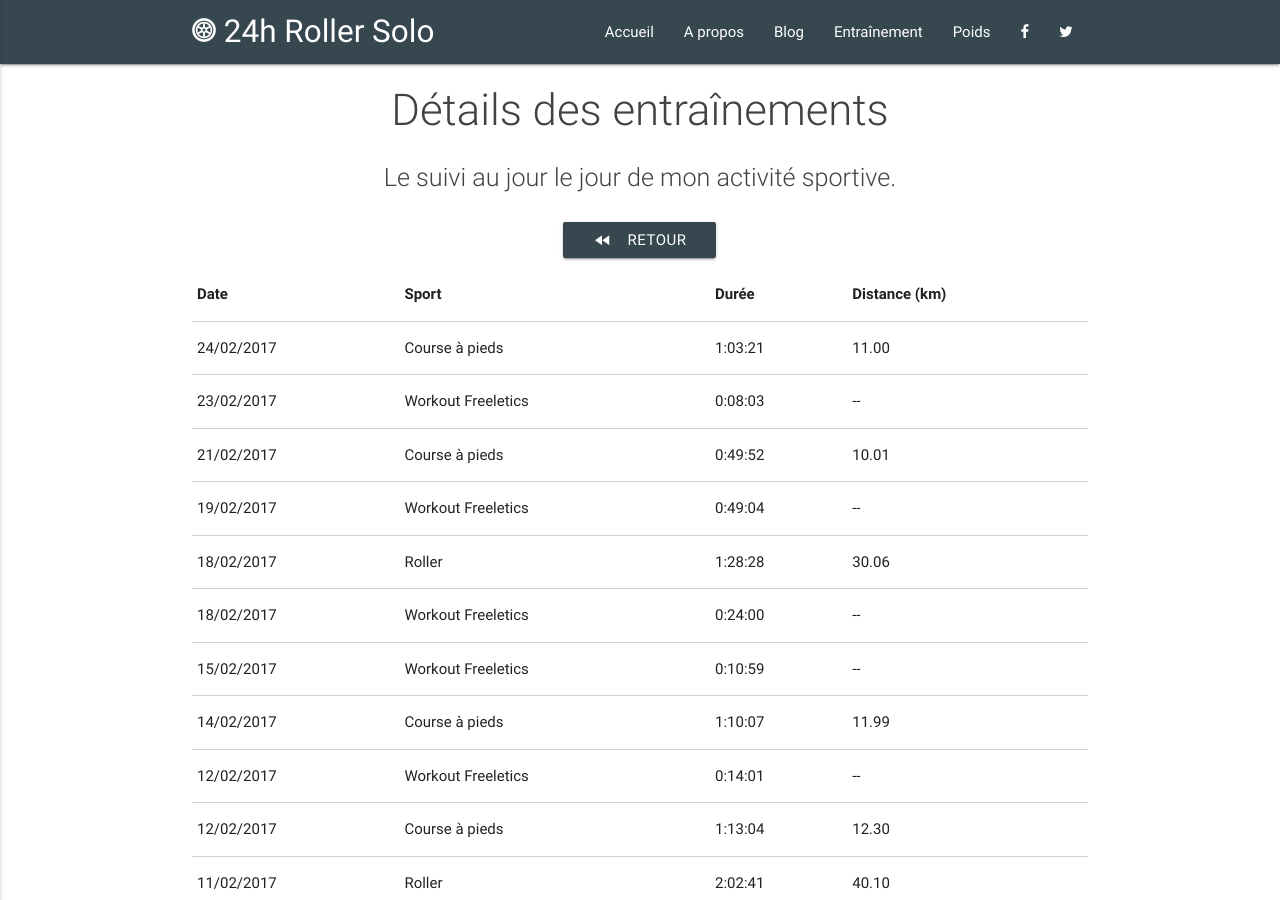
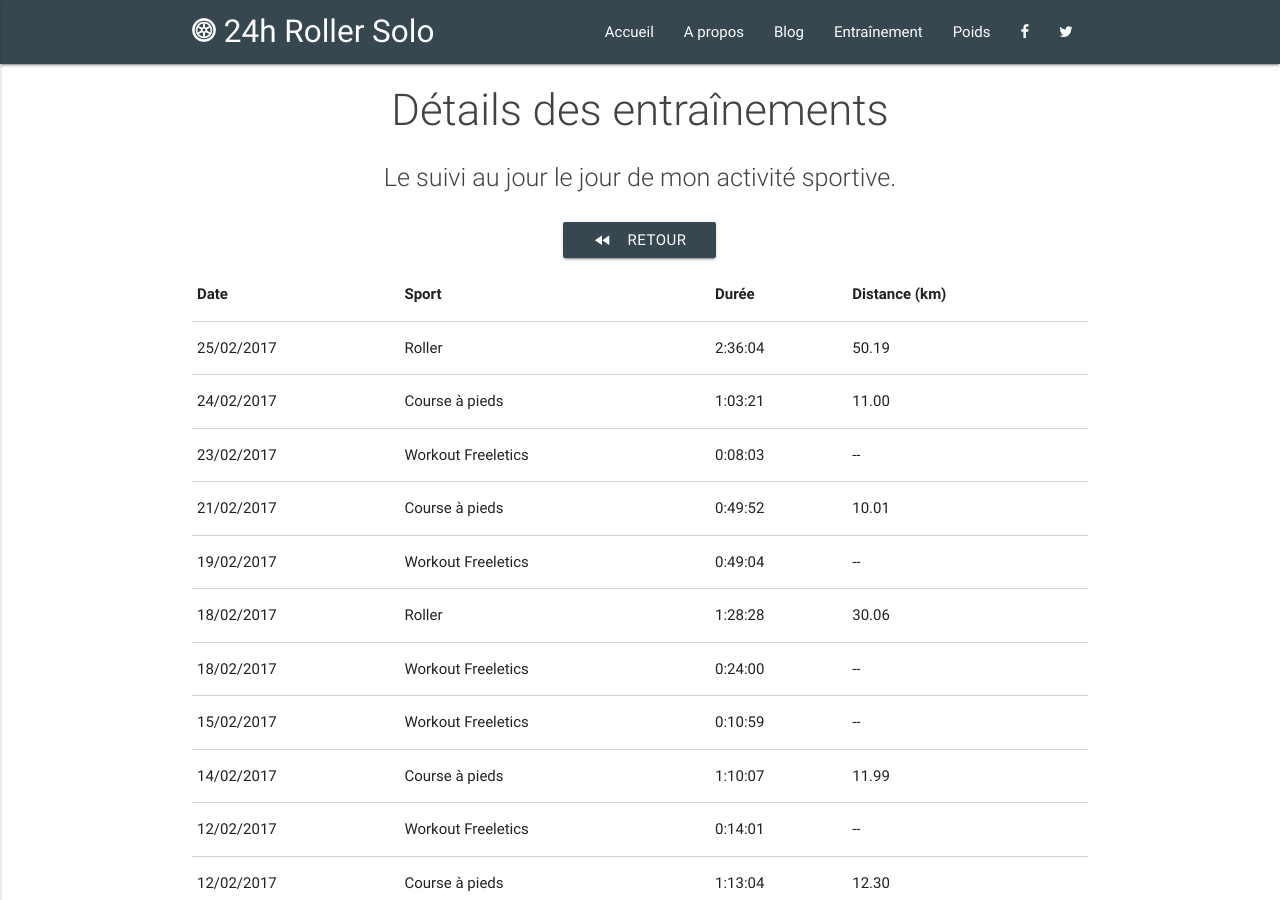
Before and after one commit to 24hRollerSolo/24hRollerSolo.github.io, a Jekyll site: the page built from training/details.html, in a window 1280 px wide and 900 px high. Built offline with Jekyll 4.4.1, drawn with Linux system fonts in a browser that asks for light colours.

Commit message:
Add 2017-02-25 roller skating

```diff
--- a/_data/sports.json
+++ b/_data/sports.json
@@ -1,4 +1,5 @@
 [
+  {"date": "2017-02-25", "type": "ROLLER", "distance": "50.19", "duration": "2:36:04"},
   {"date": "2017-02-24", "type": "RUNNING", "distance": "11.00", "duration": "1:03:21"},
   {"date": "2017-02-23", "type": "WORKOUT", "program": "W08-01 | CONDITIONNEMENT + 1/5 ATHENA Endurance", "duration": "0:08:03"},
   {"date": "2017-02-21", "type": "RUNNING", "distance": "10.01", "duration": "0:49:52"},
```
